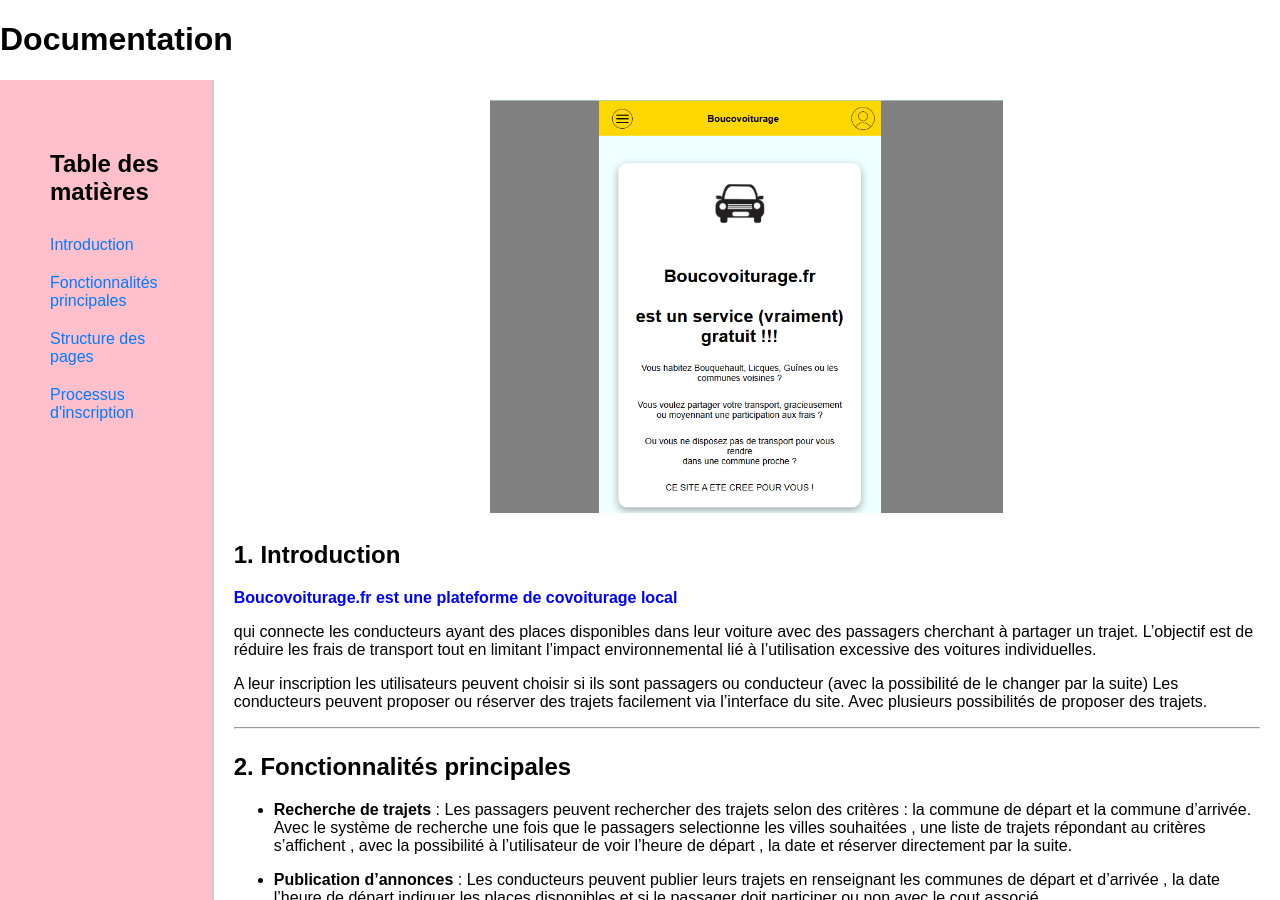
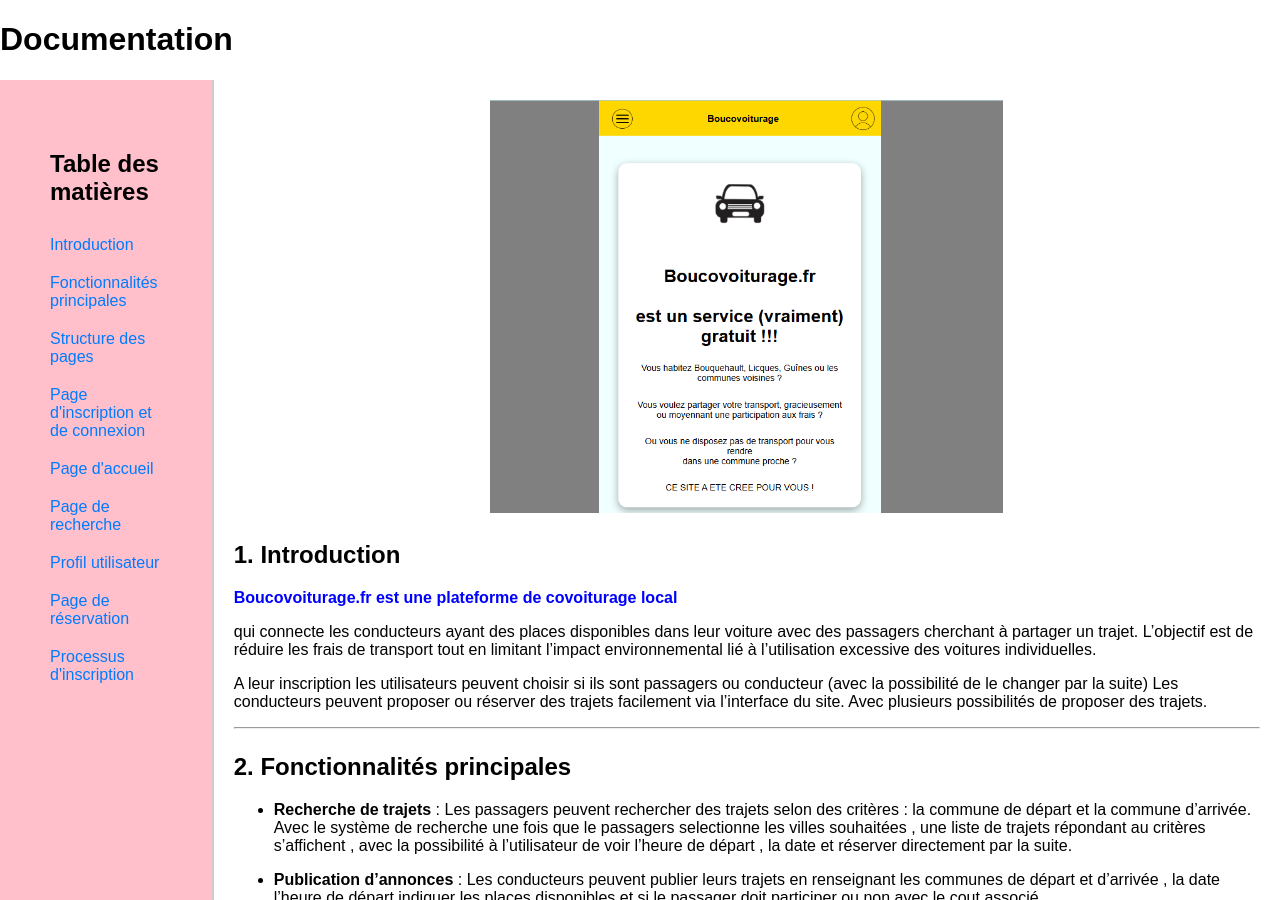
Before and after one commit to mazuriereve/mazuriereve.github.io, a Jekyll site: the page built from README.md, in a window 1280 px wide and 900 px high. Built offline with Jekyll 4.4.1, drawn with Linux system fonts in a browser that asks for light colours; our own code applies the rules of GitHub Pages for plain Markdown files.

Commit message:
Update default.html

```diff
--- a/_layouts/default.html
+++ b/_layouts/default.html
@@ -21,6 +21,13 @@
         <li><a href="#introduction">Introduction</a></li>
         <li><a href="#fonctionnalites-principales">Fonctionnalités principales</a></li>
         <li><a href="#structure-des-pages">Structure des pages</a></li>
+          <ul>
+                <li><a href="#page-dinscription-et-de-connexion">Page d'inscription et de connexion</a></li>
+                <li><a href="#page-daccueil">Page d'accueil</a></li>
+                <li><a href="#page-de-recherche">Page de recherche</a></li>
+                <li><a href="#profil-utilisateur">Profil utilisateur</a></li>
+                <li><a href="#page-de-réservation">Page de réservation</a></li>
+            </ul>
         <li><a href="#processus-dinscription">Processus d'inscription</a></li>
       </ul>
     </nav>
```
